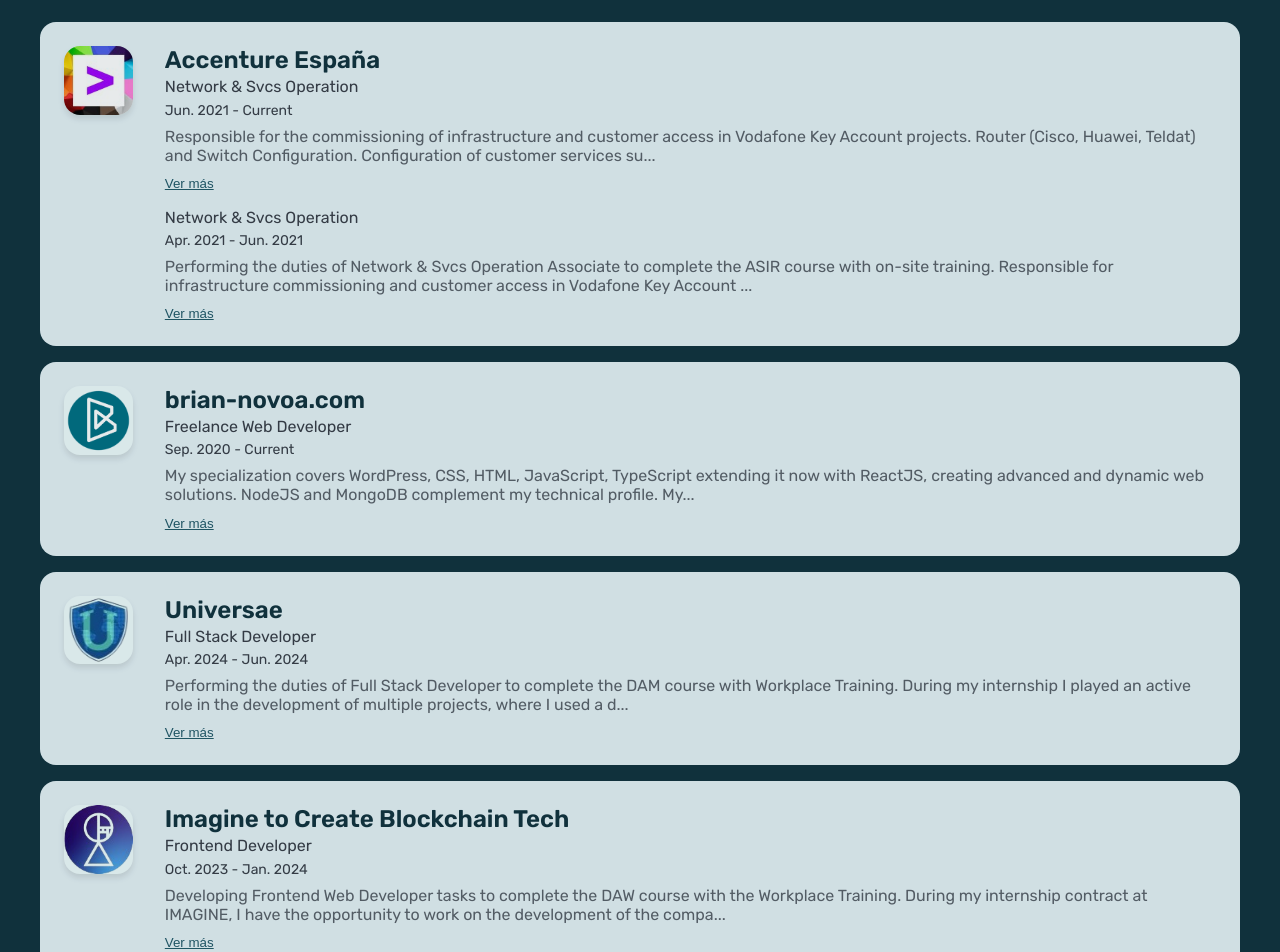
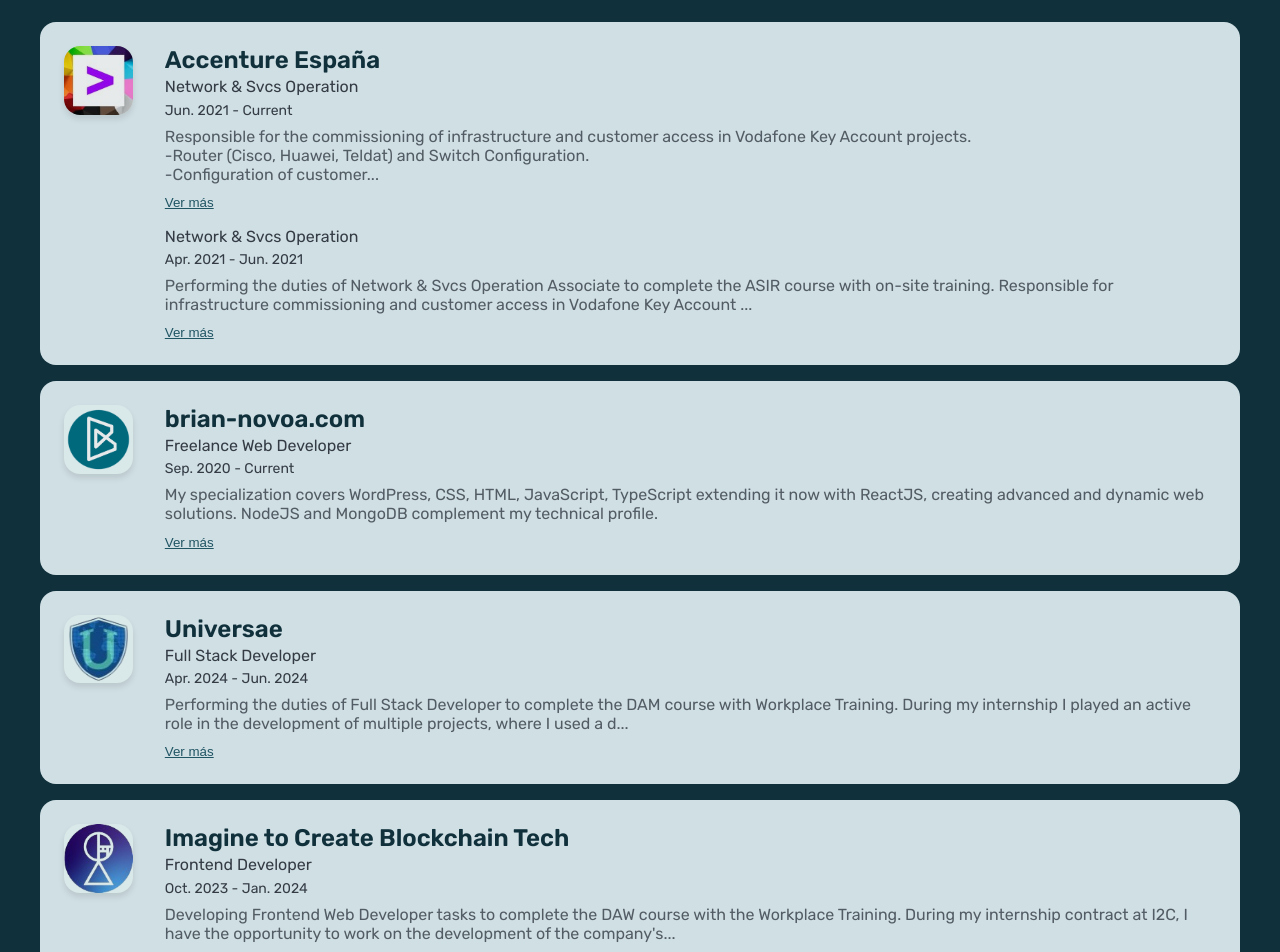
Before and after one commit to brianglezn/brian-novoa.com, a React (Vite) app: page /about in a window 1280 px wide. Shown: the part 980-1932 px from the top of the page. Built offline with nearby package versions, Linux system fonts and the light colour scheme.

Commit message:
Ajustes de contenido description en experience

```diff
--- a/package.json
+++ b/package.json
@@ -27,6 +27,7 @@
     "eslint-plugin-react-hooks": "4.6.0",
     "eslint-plugin-react-refresh": "0.4.6",
     "sass": "1.77.4",
+    "shx": "0.3.4",
     "typescript": "5.2.2",
     "vite": "5.2.12"
   }
--- a/src/locales/en/translation.json
+++ b/src/locales/en/translation.json
@@ -33,11 +33,11 @@
                 "roles": [
                     {
                         "title": "Network & Svcs Operation",
-                        "description": "Responsible for the commissioning of infrastructure and customer access in Vodafone Key Account projects. Router (Cisco, Huawei, Teldat) and Switch Configuration. Configuration of customer services such as MPLS, VPLS, INTERNET, IPSEC, SDWAN, TRUNK, ELINE. Configuration of accesses based on technologies such as Radio links, PaP Fiber, 3G/LTE and Orlas."
+                        "description": "Responsible for the commissioning of infrastructure and customer access in Vodafone Key Account projects.<br/> -Router (Cisco, Huawei, Teldat) and Switch Configuration.<br/> -Configuration of customer services such as MPLS, VPLS, INTERNET, IPSEC, SDWAN, TRUNK, ELINE.<br/> -Configuration of accesses based on technologies such as Radio links, PaP Fiber, 3G/LTE and Orlas."
                     },
                     {
                         "title": "Network & Svcs Operation",
-                        "description": "Performing the duties of Network & Svcs Operation Associate to complete the ASIR course with on-site training. Responsible for infrastructure commissioning and customer access in Vodafone Key Account projects. Configuration of CPEs (Cisco, Huawei). Configuration of customer services such as MPLS and INTERNET. Configuration of accesses based on technologies such as Radio links, PaP Fiber, 3G/LTE."
+                        "description": "Performing the duties of Network & Svcs Operation Associate to complete the ASIR course with on-site training. Responsible for infrastructure commissioning and customer access in Vodafone Key Account projects. <br/> -Configuration of CPEs (Cisco, Huawei). <br/> -Configuration of customer services such as MPLS and INTERNET. <br/> -Configuration of accesses based on technologies such as Radio links, PaP Fiber, 3G/LTE."
                     }
                 ]
             },
@@ -45,7 +45,7 @@
                 "roles": [
                     {
                         "title": "Freelance Web Developer",
-                        "description": "My specialization covers WordPress, CSS, HTML, JavaScript, TypeScript extending it now with ReactJS, creating advanced and dynamic web solutions. NodeJS and MongoDB complement my technical profile. My focus is on innovation, quality, and adaptability in a constantly changing technological environment."
+                        "description": "My specialization covers WordPress, CSS, HTML, JavaScript, TypeScript extending it now with ReactJS, creating advanced and dynamic web solutions. NodeJS and MongoDB complement my technical profile. <br/>My focus is on innovation, quality, and adaptability in a constantly changing technological environment."
                     }
                 ]
             },
@@ -53,7 +53,7 @@
                 "roles": [
                     {
                         "title": "Full Stack Developer",
-                        "description": "Performing the duties of Full Stack Developer to complete the DAM course with Workplace Training. During my internship I played an active role in the development of multiple projects, where I used a diverse set of technologies and programming tools, including Java, JavaScript, TypeScript, HTML, CSS, React, VSCode, NetBeans and GitHub. My responsibilities ranged from writing clean and efficient code to implementing responsive user interfaces and optimizing application functionality to enhance the user experience. I collaborated closely with development teams to ensure timely delivery of projects following coding and design best practices."
+                        "description": "Performing the duties of Full Stack Developer to complete the DAM course with Workplace Training. During my internship I played an active role in the development of multiple projects, where I used a diverse set of technologies and programming tools, including Java, JavaScript, TypeScript, HTML, CSS, React, VSCode, NetBeans and GitHub. <br/> -My responsibilities ranged from writing clean and efficient code to implementing responsive user interfaces and optimizing application functionality to enhance the user experience. <br/> -I collaborated closely with development teams to ensure timely delivery of projects following coding and design best practices."
                     }
                 ]
             },
@@ -61,7 +61,7 @@
                 "roles": [
                     {
                         "title": "Frontend Developer",
-                        "description": "Developing Frontend Web Developer tasks to complete the DAW course with the Workplace Training. During my internship contract at IMAGINE, I have the opportunity to work on the development of the company's main website and the websites of various internal projects. My main focus is programming and web design, ensuring its functionality and usability. This experience is allowing me to acquire new skills and knowledge in the field of web development, and I am excited to continue learning, especially about Front End."
+                        "description": "Developing Frontend Web Developer tasks to complete the DAW course with the Workplace Training. During my internship contract at I2C, I have the opportunity to work on the development of the company's main website and the websites of various internal projects.<br/> My main focus is programming and web design, ensuring its functionality and usability. <br/>This experience is allowing me to acquire new skills and knowledge in the field of web development, and I am excited to continue learning, especially about Front End."
                     }
                 ]
             }
--- a/src/pages/About.scss
+++ b/src/pages/About.scss
@@ -172,12 +172,11 @@
           color: $text_color-grey;
           opacity: 0.8;
           margin-top: .5rem;
-          max-height: 100px;
           overflow: hidden;
           transition: max-height 0.3s ease-in-out;
 
           &.expanded {
-            max-height: none;
+            max-height: 100%;
           }
         }
 
--- a/src/pages/About.tsx
+++ b/src/pages/About.tsx
@@ -172,7 +172,7 @@
       exp.roles.forEach((_, roleIndex) => {
         const key = `${expIndex}-${roleIndex}`;
         const element = descriptionRefs.current[key];
-        if (element && element.scrollHeight > 100) {
+        if (element && element.scrollHeight > element.clientHeight) {
           setExpanded((prev) => ({
             ...prev,
             [key]: false
--- a/src/pages/Home.tsx
+++ b/src/pages/Home.tsx
@@ -61,7 +61,7 @@
                             href="/projects/elearning-platform"
                         />
                     </div>
-                    <a href="/projects" className=''>{t('Home.projects.title')}</a>
+                    <a href="/projects" className=''>{t('Home.projects.all')}</a>
                 </section>
 
                 <section className="homeServices">
```
Also changed, not shown: src/locales/es/translation.json (+5 -5 lines), 1 other file (tests, documents, lock files or other folders).
